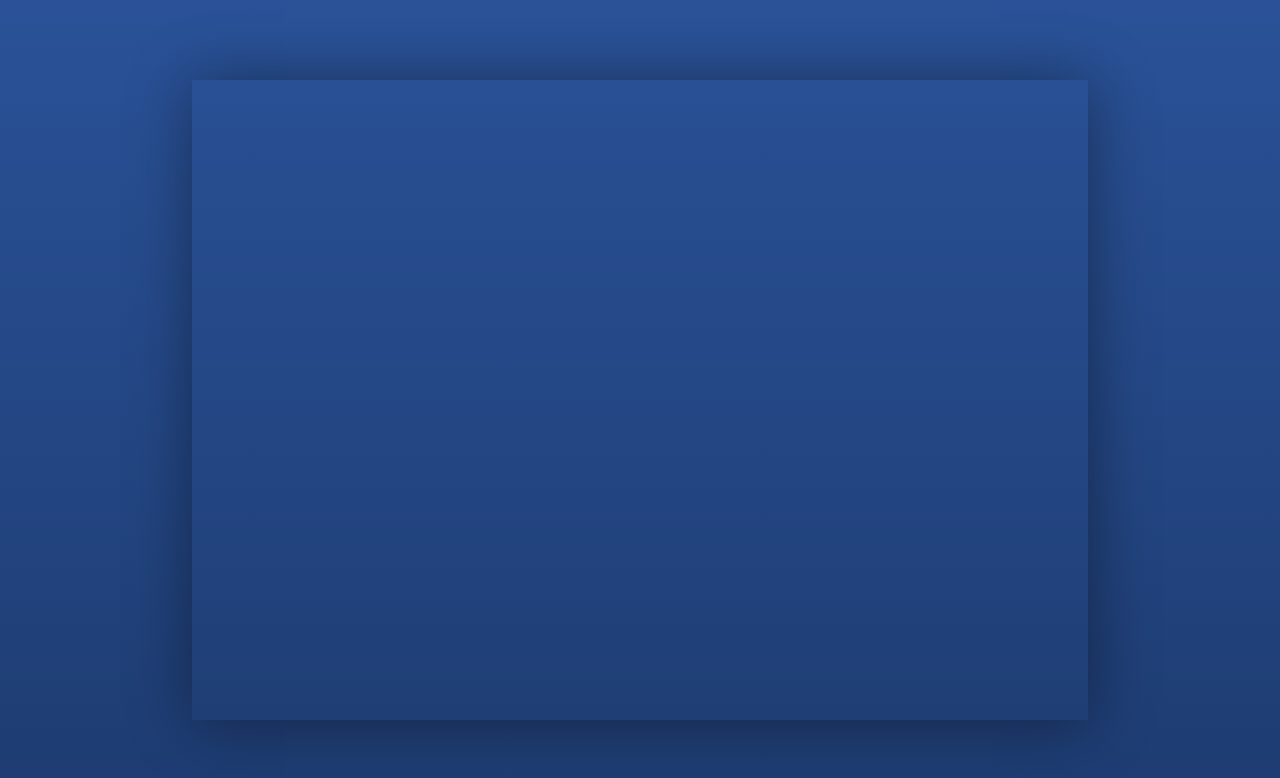
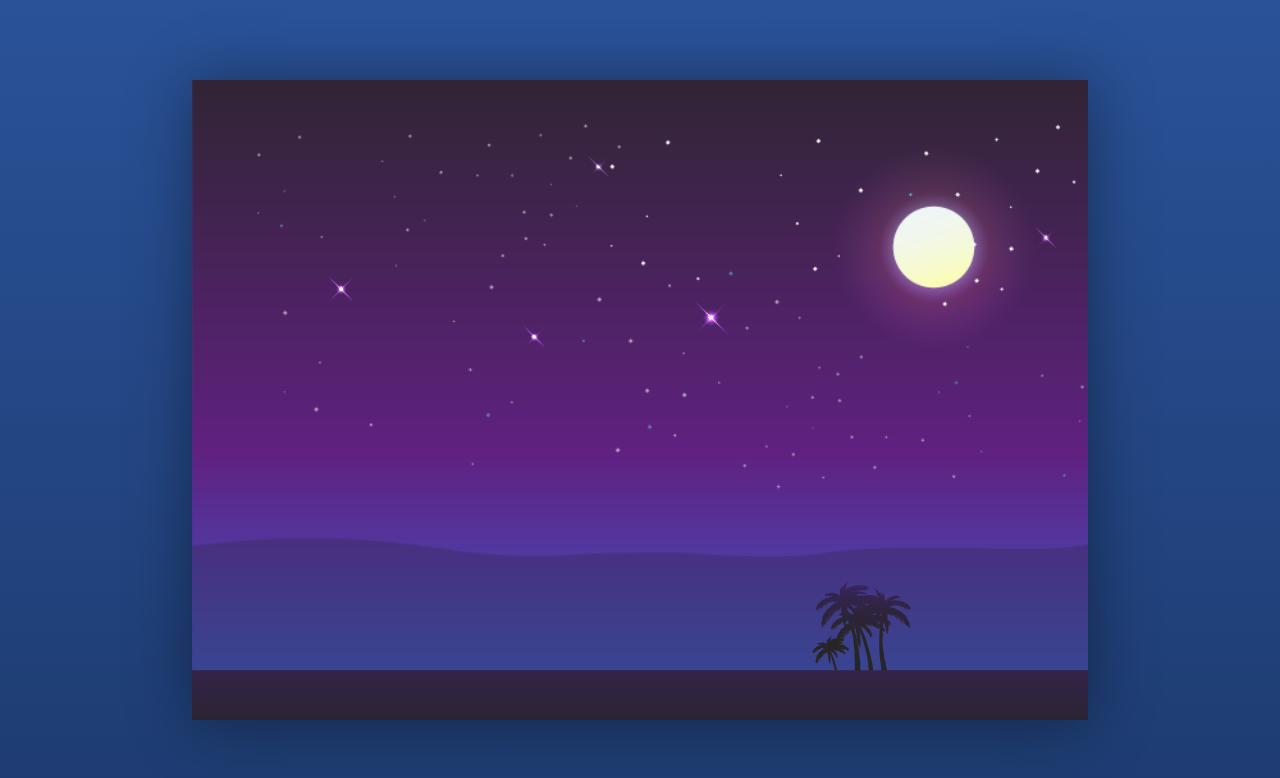
Before and after one commit to shortcut2yp/css-cars, a plain HTML site: page index.html in a window 1280 px wide. Drawn offline with nearby package versions, Linux system fonts and the light colour scheme.

Commit message:
Update style.css

```diff
--- a/style.css
+++ b/style.css
@@ -8,7 +8,7 @@ body {
     height: 80vh;
     width: 70vw;
     margin: 5rem auto;
-    background: url("./assets/Img_1.png");
+    background: url("./Img_1.png");
     background-size: cover;
     position: relative;
     box-shadow: 1px 2px 60px rgba(0, 0, 0, 0.4);
@@ -18,7 +18,7 @@ body {
 .surface {
     height: 140px;
     width: 500%;
-    background: url("./assets//Img_02.png");
+    background: url("./Img_02.png");
     display: block;
     position: absolute;
     bottom: 0%;
```
